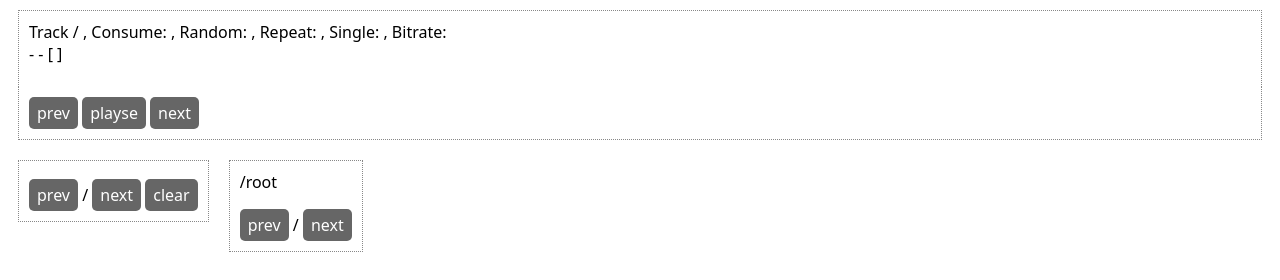
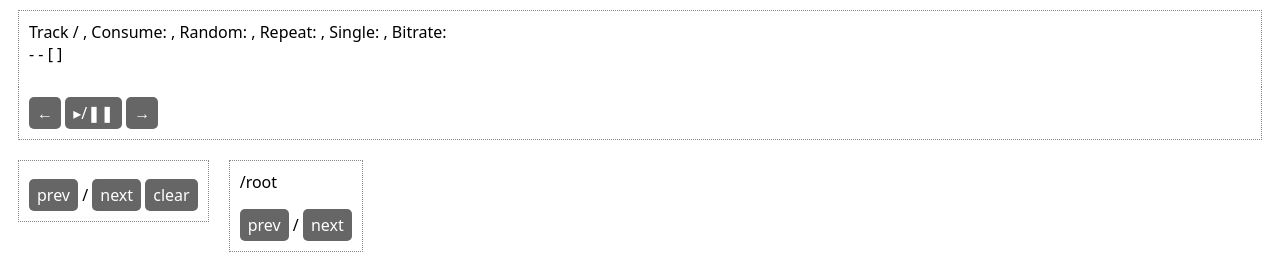
Before and after one commit to themad/hmpf, a plain HTML site: page static/index.html in a window 1280 px wide. Drawn offline with Linux system fonts and the light colour scheme; no server answers.

Commit message:
nicer playback controls

```diff
--- a/static/index.html
+++ b/static/index.html
@@ -31,9 +31,9 @@
 
       <div class="actionsBox">
         <div class="actions">
-          <div class="button prev">prev</div>
-          <div class="button toggle">playse</div>
-          <div class="button next">next</div>
+          <div class="button prev">←</div>
+          <div class="button toggle">▸/❚❚</div>
+          <div class="button next">→</div>
         </div>
       </div>
 
```
